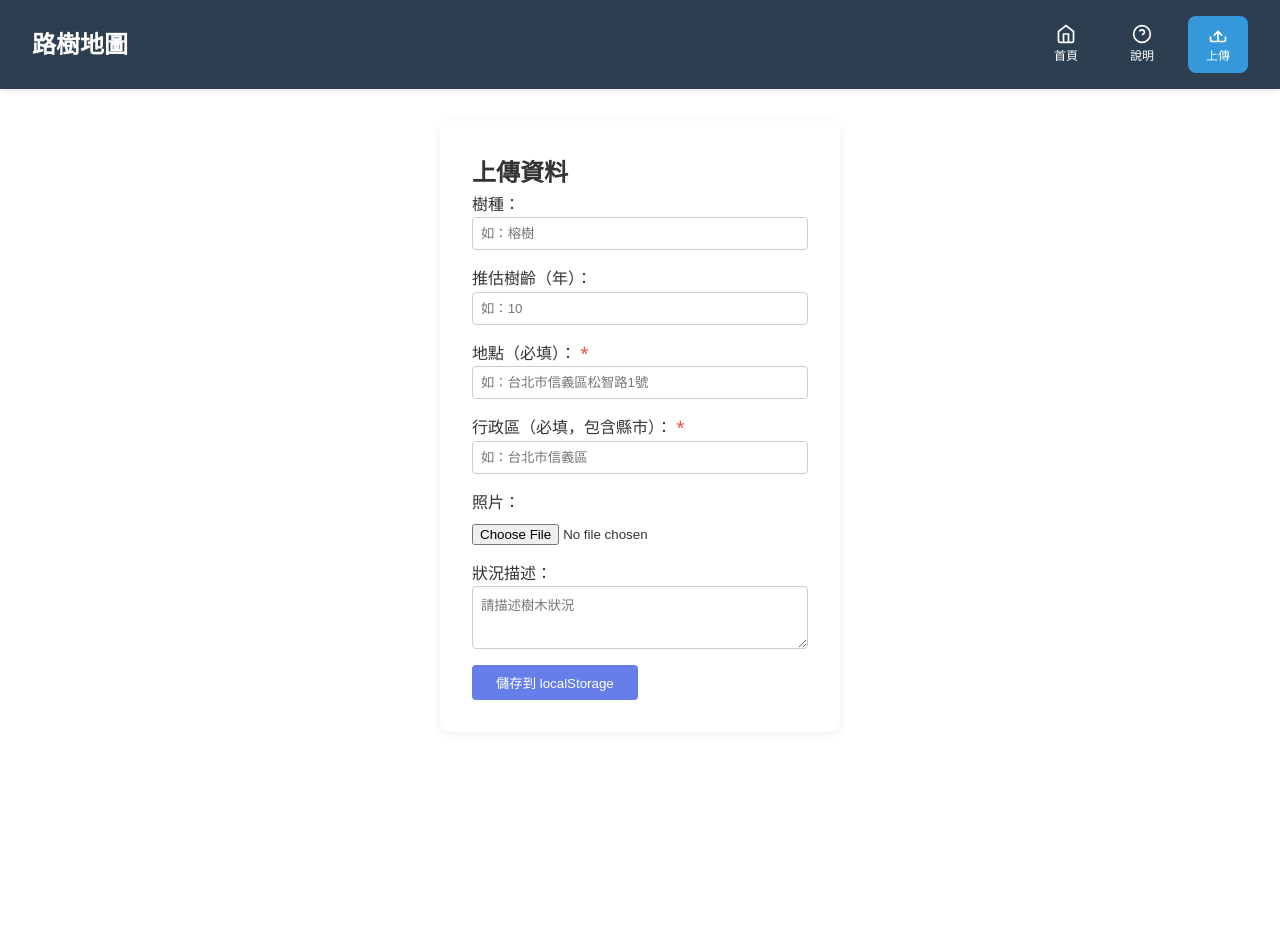
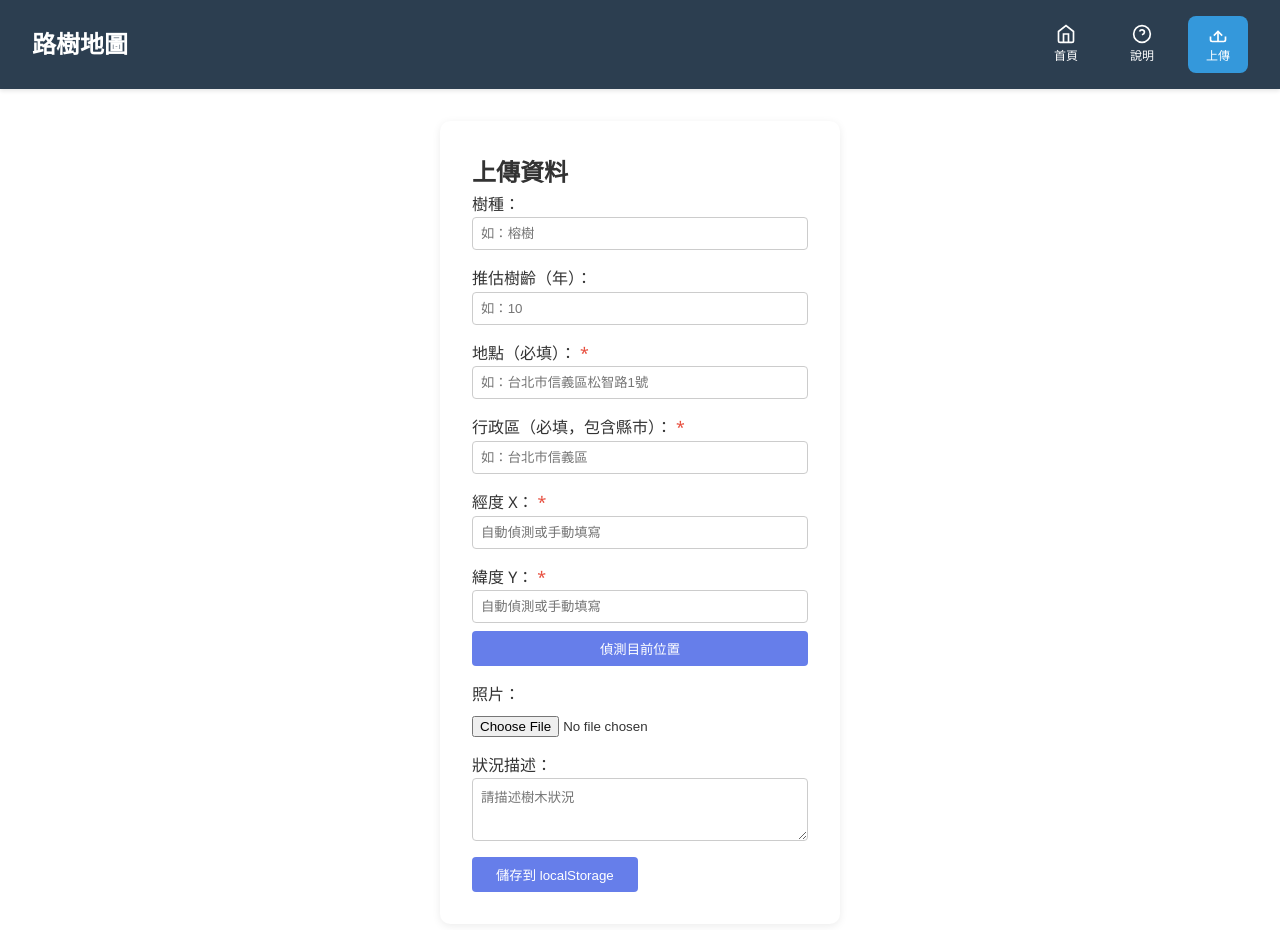
Before and after one commit to vneverz/streettrees_frontend, a Vue app: page /upload in a window 1280 px wide. Shown: the top 930 px of the page. Before the commit the page ends 841 px from the top, so only its background shows below. Built offline with nearby package versions, Linux system fonts and the light colour scheme; the HTML template or start-up script is replaced by a standard one.

Commit message:
add lat lng

```diff
--- a/src/views/UploadView.vue
+++ b/src/views/UploadView.vue
@@ -17,6 +17,15 @@
       <div class="form-group required">
         <label for="district">行政區（必填，包含縣市）：</label>
         <input id="district" v-model="form.district" type="text" required placeholder="如：台北市信義區" />
+      </div>
+      <div class="form-group required">
+        <label for="longitude">經度 X：</label>
+        <input id="longitude" v-model="form.longitude" type="number" step="any" required placeholder="自動偵測或手動填寫" />
+      </div>
+      <div class="form-group required">
+        <label for="latitude">緯度 Y：</label>
+        <input id="latitude" v-model="form.latitude" type="number" step="any" required placeholder="自動偵測或手動填寫" />
+        <button type="button" @click="detectLocation" style="margin-top:0.5rem;">偵測目前位置</button>
       </div>
       <div class="form-group">
         <label for="photo">照片：</label>
@@ -48,6 +57,8 @@ interface UploadForm {
   district: string
   photo: string | null
   description: string
+  longitude: number | null
+  latitude: number | null
 }
 
 const STORAGE_KEY = 'user_upload_data'
@@ -57,7 +68,9 @@ const form = ref<UploadForm>({
   location: '',
   district: '',
   photo: null,
-  description: ''
+  description: '',
+  longitude: null,
+  latitude: null
 })
 const savedData = ref<any>(null)
 
@@ -83,9 +96,25 @@ function handlePhotoUpload(e: Event) {
   }
 }
 
+function detectLocation() {
+  if (!navigator.geolocation) {
+    alert('瀏覽器不支援定位功能')
+    return
+  }
+  navigator.geolocation.getCurrentPosition(
+    (pos) => {
+      form.value.longitude = pos.coords.longitude
+      form.value.latitude = pos.coords.latitude
+    },
+    (err) => {
+      alert('定位失敗: ' + err.message)
+    }
+  )
+}
+
 function handleSubmit() {
-  if (!form.value.location || !form.value.district) {
-    alert('請填寫必填欄位：地點與行政區')
+  if (!form.value.location || !form.value.district || form.value.longitude === null || form.value.latitude === null) {
+    alert('請填寫必填欄位：地點、行政區、經度、緯度')
     return
   }
   localStorage.setItem(STORAGE_KEY, JSON.stringify(form.value))
@@ -97,7 +126,9 @@ function handleSubmit() {
     location: '',
     district: '',
     photo: null,
-    description: ''
+    description: '',
+    longitude: null,
+    latitude: null
   }
 }
 </script>
```
